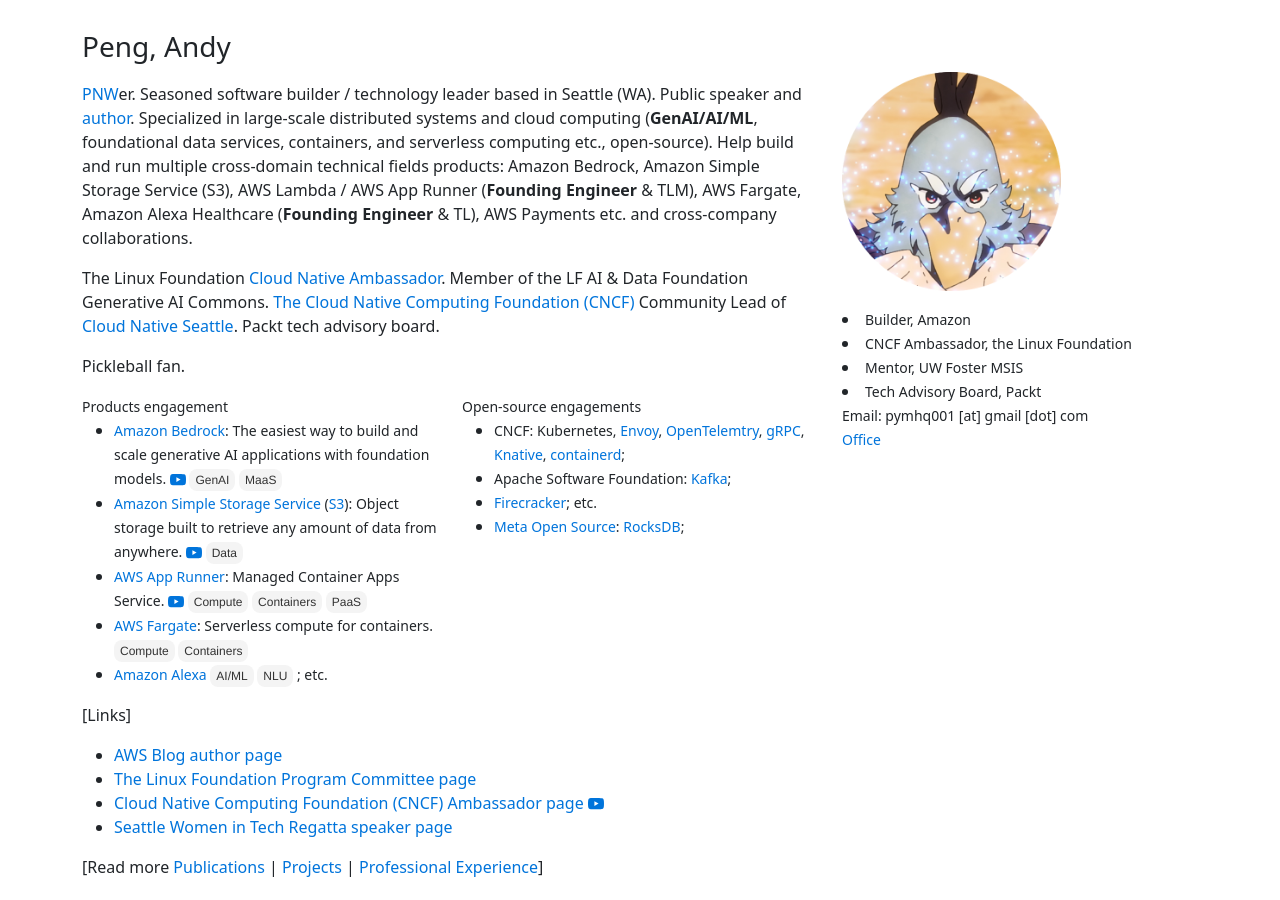
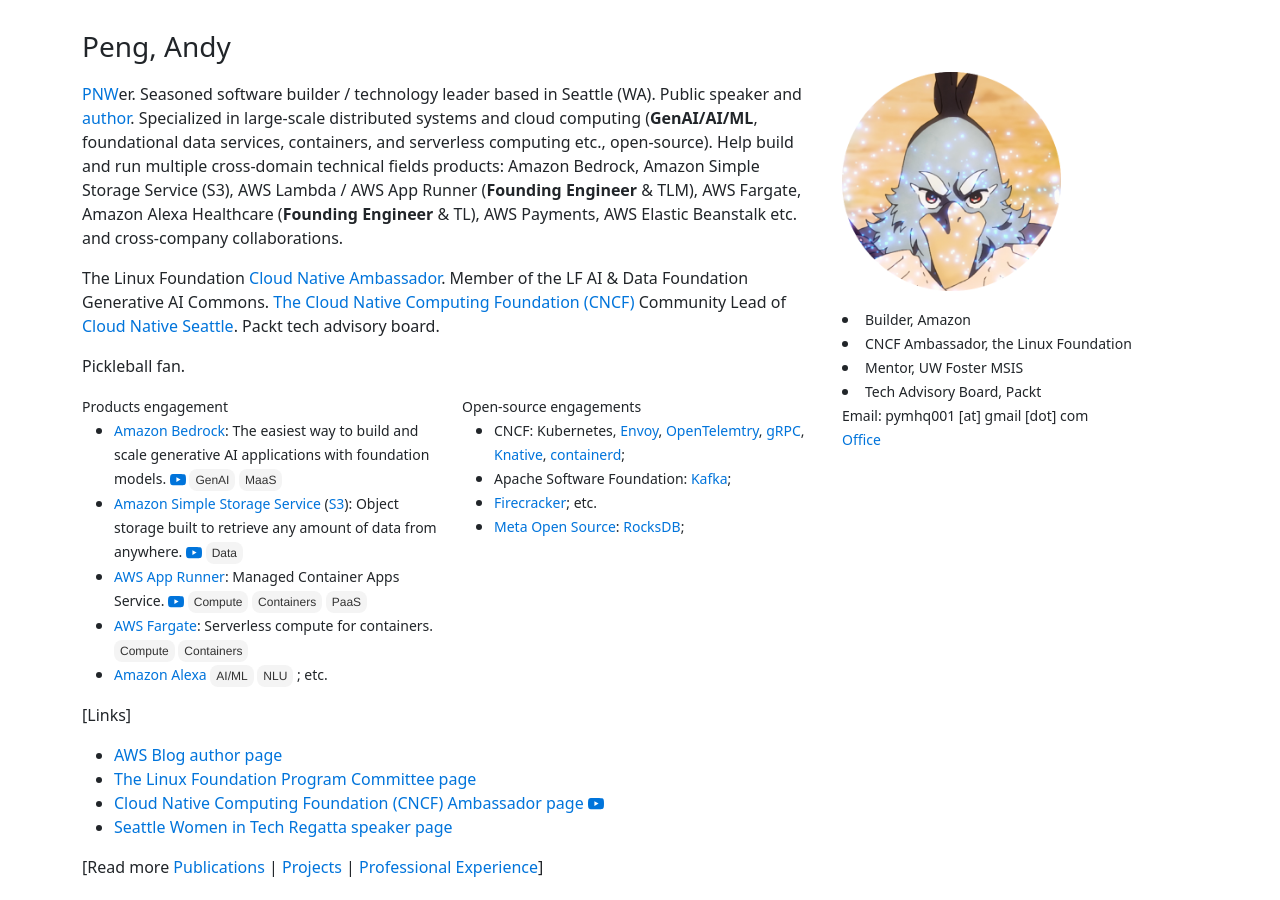
Before and after one commit to gfw001/gfw001.github.io, a Jekyll site: the page index.html, which Jekyll copies as it is, in a window 1280 px wide and 900 px high. Built offline with Jekyll 4.4.1, drawn with Linux system fonts in a browser that asks for light colours.

Commit message:
Update index.html

```diff
--- a/index.html
+++ b/index.html
@@ -94,7 +94,7 @@
   <div class="row">
     <div class="col">
       <p style="margin-top:10px;">
-        <a href="https://www.pcta.org/">PNW</a>er. Seasoned software builder / technology leader based in Seattle (WA). Public speaker and <a href="https://aws.amazon.com/blogs/containers/author/yimipeng/">author</a>. Specialized in large-scale distributed systems and cloud computing (<strong>GenAI/AI/ML</strong>, foundational data services, containers, and serverless computing etc., open-source). Help build and run multiple cross-domain technical fields products: Amazon Bedrock, Amazon Simple Storage Service (S3), AWS Lambda / AWS App Runner (<strong>Founding Engineer</strong> & TLM), AWS Fargate, Amazon Alexa Healthcare (<strong>Founding Engineer</strong> & TL), AWS Payments etc. and cross-company collaborations.
+        <a href="https://www.pcta.org/">PNW</a>er. Seasoned software builder / technology leader based in Seattle (WA). Public speaker and <a href="https://aws.amazon.com/blogs/containers/author/yimipeng/">author</a>. Specialized in large-scale distributed systems and cloud computing (<strong>GenAI/AI/ML</strong>, foundational data services, containers, and serverless computing etc., open-source). Help build and run multiple cross-domain technical fields products: Amazon Bedrock, Amazon Simple Storage Service (S3), AWS Lambda / AWS App Runner (<strong>Founding Engineer</strong> & TLM), AWS Fargate, Amazon Alexa Healthcare (<strong>Founding Engineer</strong> & TL), AWS Payments, AWS Elastic Beanstalk etc. and cross-company collaborations.
       </p>
 	<!--
 	      <ul style="list-style: none; padding-left: 0;">
```
